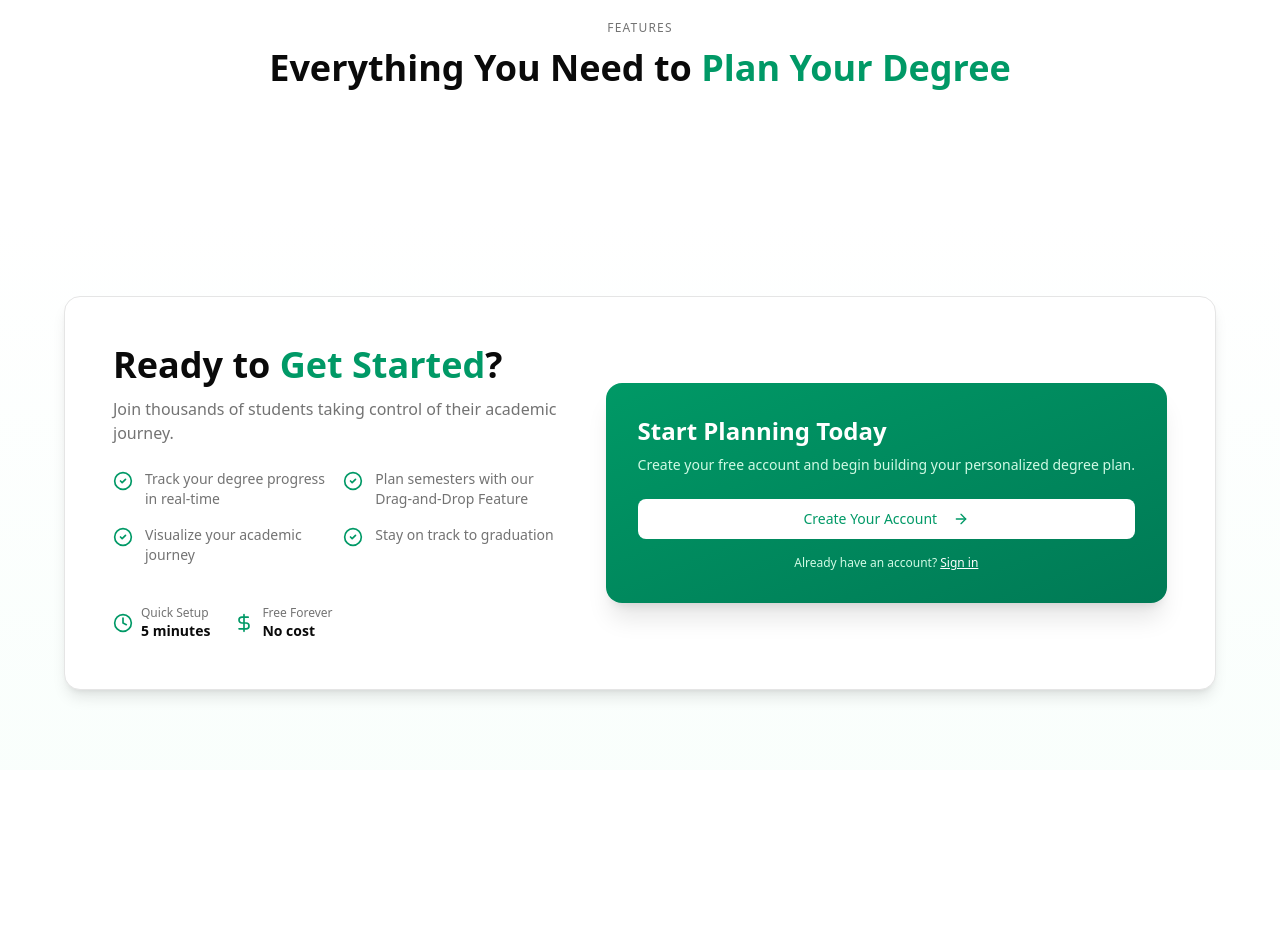
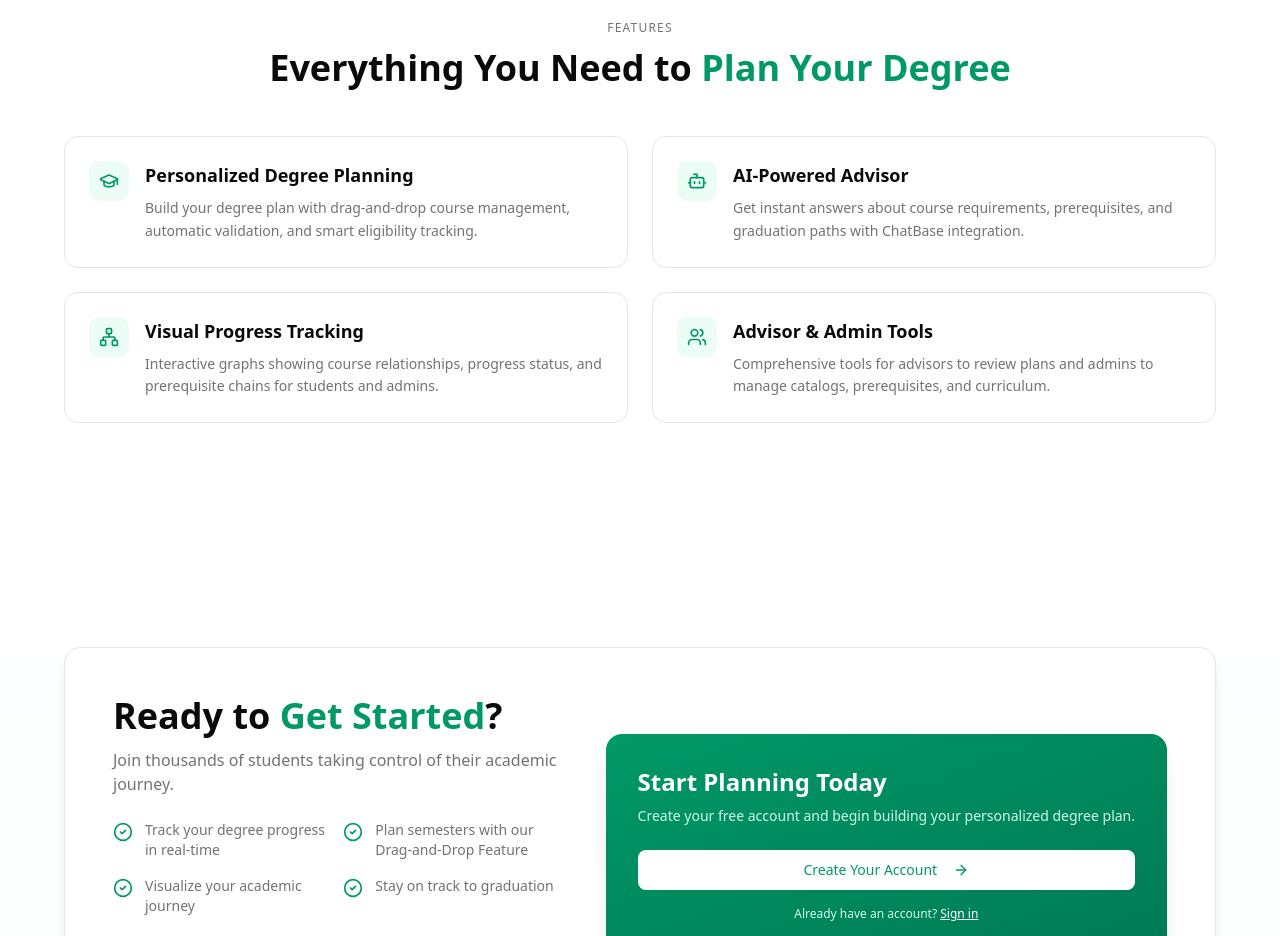
Before and after one commit to Yasser1Aboussikine/DegreePlanner-new, a React (Vite) app in the folder web/: page / in a window 1280 px wide. Shown: the part 860-1796 px from the top of the page. Before the commit the page ends 1630 px from the top, so only its background shows below. Built offline with nearby package versions, Linux system fonts and the light colour scheme.

Commit message:
added the features grid

```diff
--- a/web/src/features/LandingPage/components/FeaturesSection.tsx
+++ b/web/src/features/LandingPage/components/FeaturesSection.tsx
@@ -51,6 +51,29 @@ export default function FeaturesSection() {
                     </h2>
                 </div>
 
+                {/* Features Grid */}
+                <div className="grid grid-cols-1 md:grid-cols-2 gap-6 mb-16">
+                    {features.map((feature, index) => {
+                        const Icon = feature.icon;
+                        return (
+                            <div
+                                key={index}
+                                className="bg-background border rounded-xl p-6 hover:shadow-md transition-all"
+                            >
+                                <div className="flex items-start gap-4">
+                                    <div className="p-2.5 rounded-lg bg-emerald-50 dark:bg-emerald-950/20 flex-shrink-0">
+                                        <Icon className="h-5 w-5 text-emerald-600 dark:text-emerald-400" />
+                                    </div>
+                                    <div>
+                                        <h3 className="text-lg font-semibold mb-2">{feature.title}</h3>
+                                        <p className="text-sm text-muted-foreground leading-relaxed">{feature.description}</p>
+                                    </div>
+                                </div>
+                            </div>
+                        );
+                    })}
+                </div>
+
 
             </div>
         </section>
```
